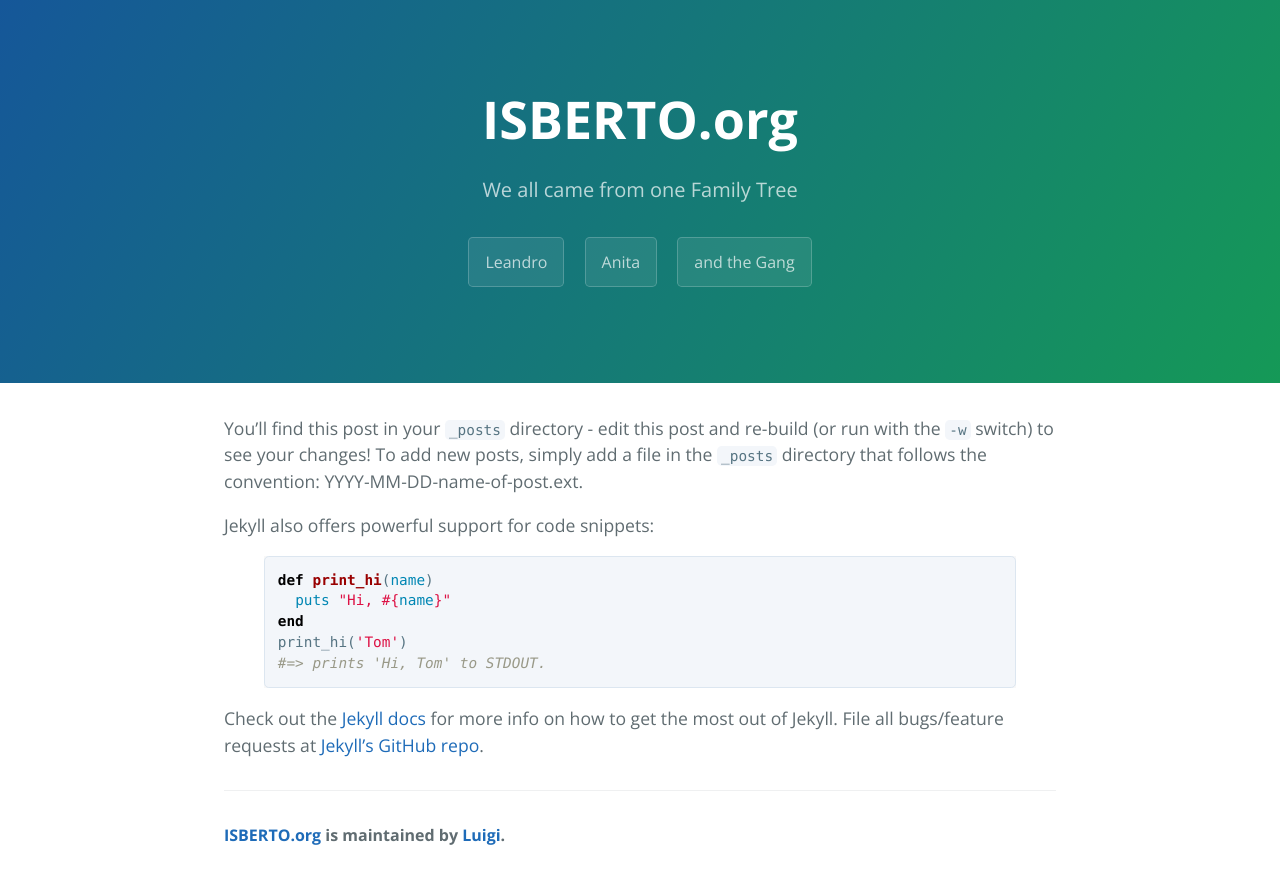
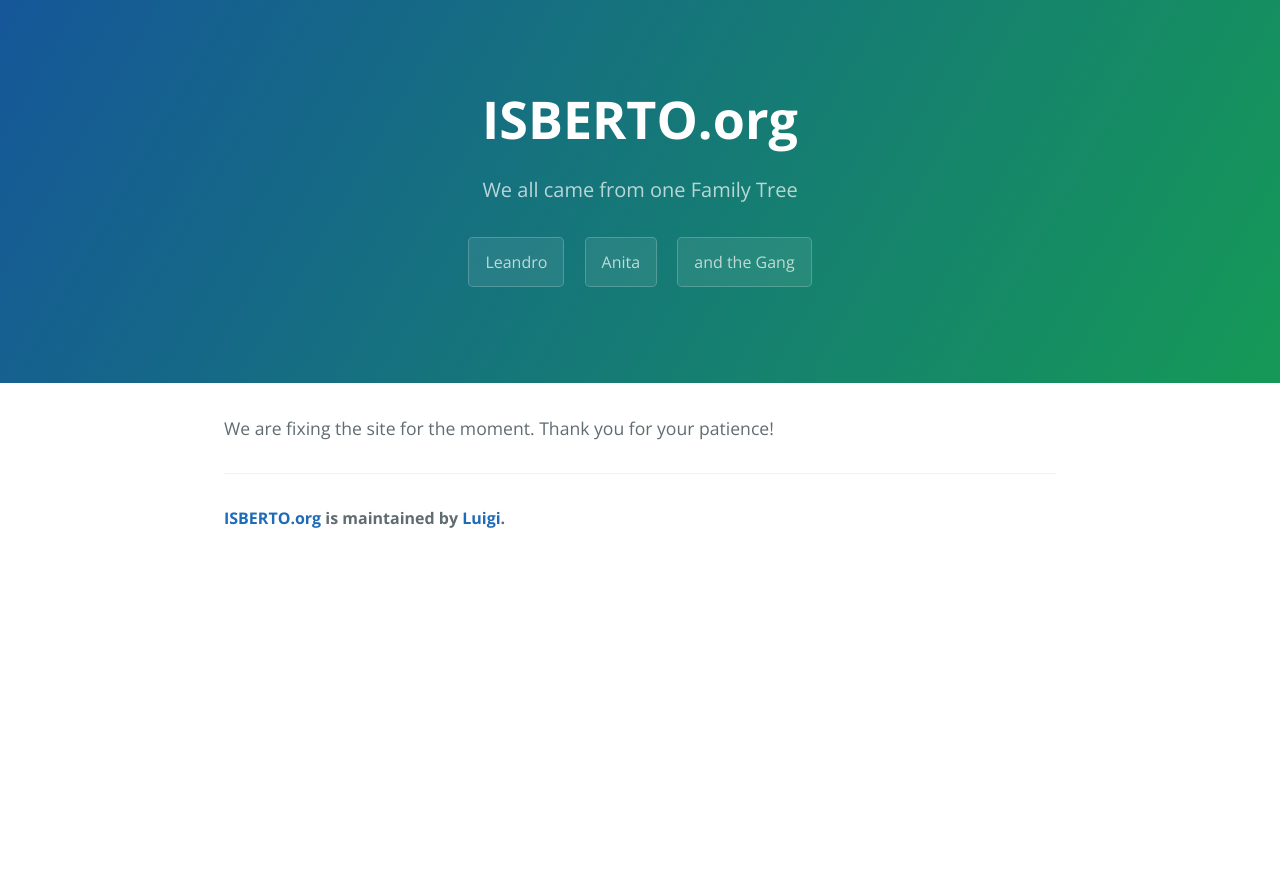
Before and after one commit to icebert04/ISBERTO, a Jekyll site: the page built from _posts/2016-02-12-sample-content.markdown, in a window 1280 px wide. Shown: the top 884 px of the page. Built offline with Jekyll 4.4.1, drawn with Linux system fonts in a browser that asks for light colours; nearby versions of some CDN libraries; library files that are not in the unit come from our copies.

Commit message:
Update 2016-02-12-sample-content.markdown

```diff
--- a/_posts/2016-02-12-sample-content.markdown
+++ b/_posts/2016-02-12-sample-content.markdown
@@ -1,24 +1,8 @@
 ---
 layout: default
-title:  "Welcome to Jekyll!"
+title:  "Welcome to Isberto.org!"
 date:   2016-02-12 17:50:00
 categories: main
 ---
 
-You'll find this post in your `_posts` directory - edit this post and re-build (or run with the `-w` switch) to see your changes!
-To add new posts, simply add a file in the `_posts` directory that follows the convention: YYYY-MM-DD-name-of-post.ext.
-
-Jekyll also offers powerful support for code snippets:
-
-{% highlight ruby %}
-def print_hi(name)
-  puts "Hi, #{name}"
-end
-print_hi('Tom')
-#=> prints 'Hi, Tom' to STDOUT.
-{% endhighlight %}
-
-Check out the [Jekyll docs][jekyll] for more info on how to get the most out of Jekyll. File all bugs/feature requests at [Jekyll's GitHub repo][jekyll-gh].
-
-[jekyll-gh]: https://github.com/mojombo/jekyll
-[jekyll]:    http://jekyllrb.com
+We are fixing the site for the moment. Thank you for your patience!
```
